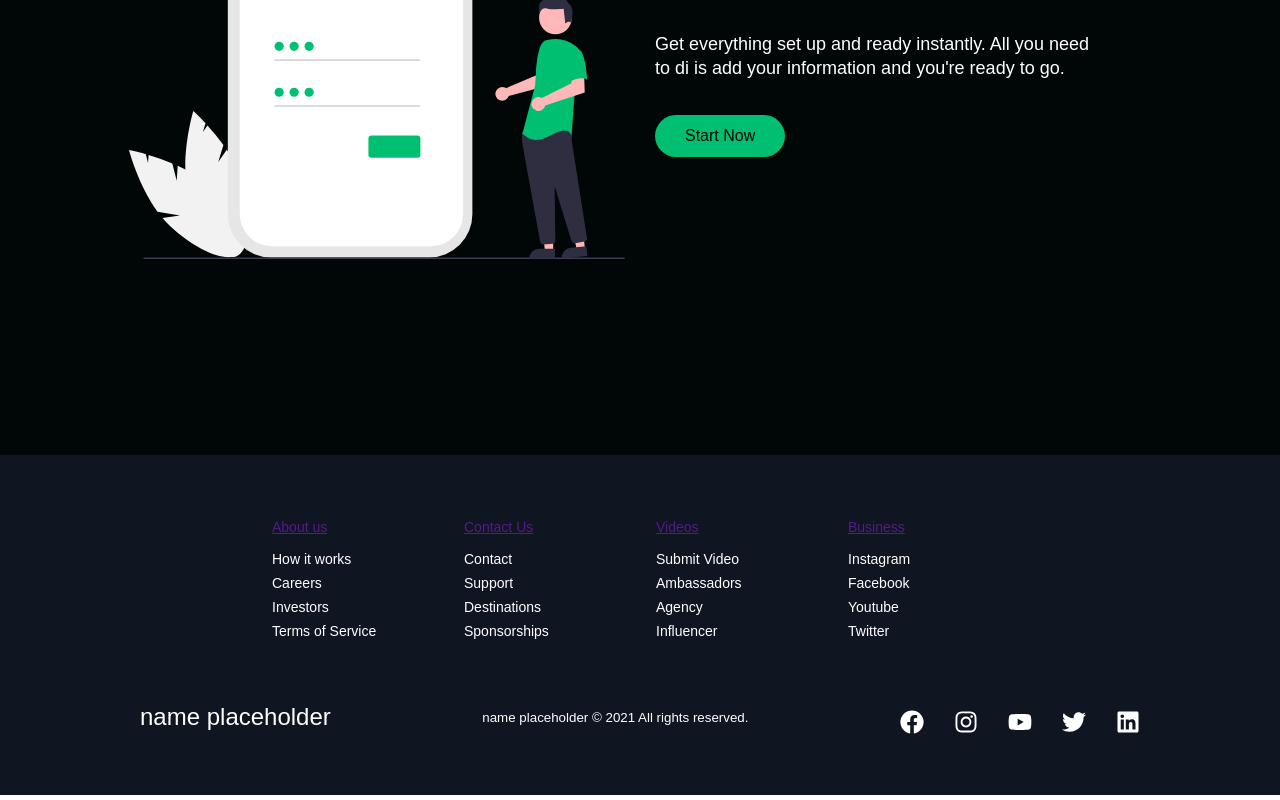
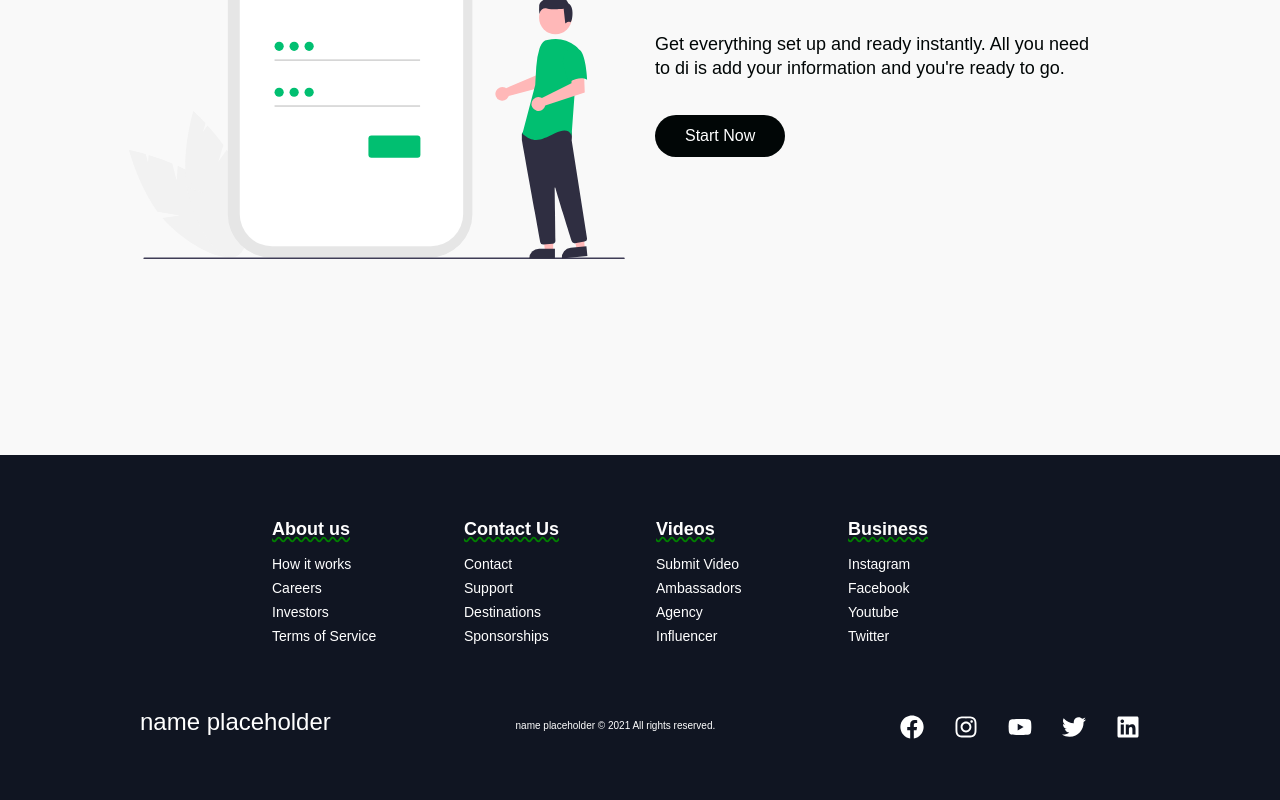
Before and after one commit to dr0er/banking-made-easy, a React (Create React App) app: page / in a window 1280 px wide. Shown: the part 3853-4653 px from the top of the page. Built offline with nearby package versions, Linux system fonts and the light colour scheme; a web font is replaced by a local one.

Commit message:
Add footer changes

```diff
--- a/src/components/Footer/FooterElements.js
+++ b/src/components/Footer/FooterElements.js
@@ -50,8 +50,15 @@ export const FooterLinkItems = styled.div`
 `;
 
 export const FooterLinkTitle = styled(Link)`
-  font-size: 14px;
+  font-size: 18px;
   margin-bottom: 16px;
+  text-decoration: green wavy underline;
+  color: #fff;
+  font-weight: bold;
+
+  @media screen and (max-width: 820px) {
+    font-size: 16px;
+  }
 `;
 
 export const FooterLink = styled(Link)`
@@ -63,6 +70,10 @@ export const FooterLink = styled(Link)`
   &:hover {
     color: #01bf71;
     transition: 0.3s ease-out;
+  }
+
+  @media screen and (max-width: 820px) {
+    font-size: 13px;
   }
 `;
 
@@ -96,7 +107,8 @@ export const SocialLogo = styled(Link)`
 
 export const WebsiteRights = styled.small`
   color: #fff;
-  margin-bottom: 16px;
+  margin-bottom: 10px;
+  font-size: 10px;
 `;
 
 export const SocialIcons = styled.div`
--- a/src/components/InfoSection/Data.js
+++ b/src/components/InfoSection/Data.js
@@ -36,9 +36,9 @@ export const homeObjTwo = {
 
 export const homeObjThree = {
   id: "signup",
-  lightBg: false,
-  lightText: true,
-  lightTextDesc: true,
+  lightBg: true,
+  lightText: false,
+  lightTextDesc: false,
   topLine: "Premium Bank",
   headline: "Creating an account would take you less than 5 minutes!",
   description:
@@ -47,7 +47,7 @@ export const homeObjThree = {
   imgStart: false,
   img: require("../../images/svg-3.svg"),
   alt: "Three",
-  dark: true,
-  primary: true,
-  darkText: false,
+  dark: false,
+  primary: false,
+  darkText: true,
 };
```
